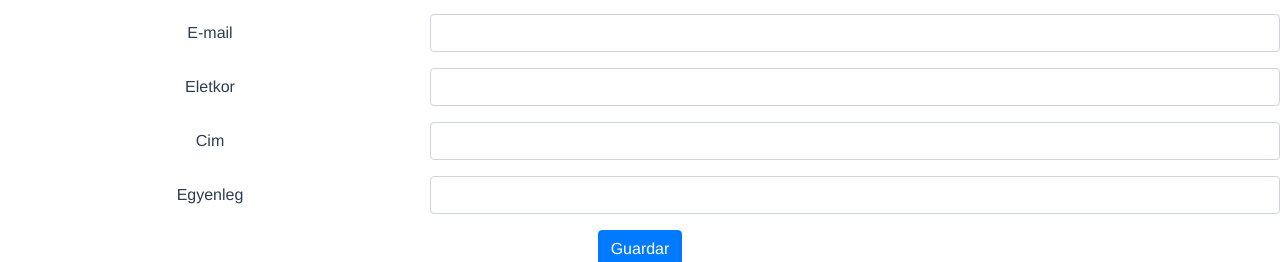
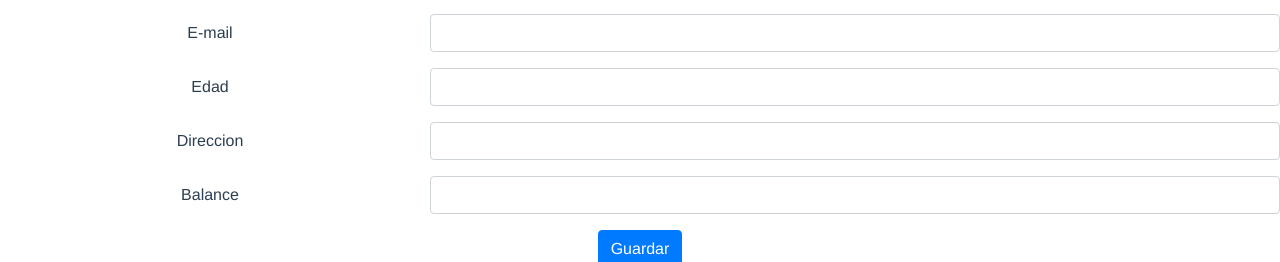
Before and after one commit to thomas555552/Book_store_NodeJS_VueJS_MongoDB, a Vue app in the folder online-book/: page /#/register in a window 1280 px wide. Shown: the part 380-642 px from the top of the page. Built offline with nearby package versions, Linux system fonts and the light colour scheme.

Commit message:
update labels to spanish

```diff
--- a/online-book/src/components/Register.vue
+++ b/online-book/src/components/Register.vue
@@ -30,21 +30,21 @@
                       horizontal
                       :label-cols="4"
                       breakpoint="md"
-                      label="Eletkor">
+                      label="Edad">
           <b-form-input id="age" :state="state" v-model.trim="user.age"></b-form-input>
         </b-form-group>
         <b-form-group id="fieldsetHorizontal5"
                       horizontal
                       :label-cols="4"
                       breakpoint="md"
-                      label="Cim">
+                      label="Direccion">
           <b-form-input id="address" :state="state" v-model.trim="user.address"></b-form-input>
         </b-form-group>
         <b-form-group id="fieldsetHorizontal6"
                       horizontal
                       :label-cols="4"
                       breakpoint="md"
-                      label="Egyenleg">
+                      label="Balance">
           <b-form-input id="balance" :state="state" v-model.trim="user.balance"></b-form-input>
         </b-form-group>
         <b-button type="submit" variant="primary">Guardar</b-button>
```
